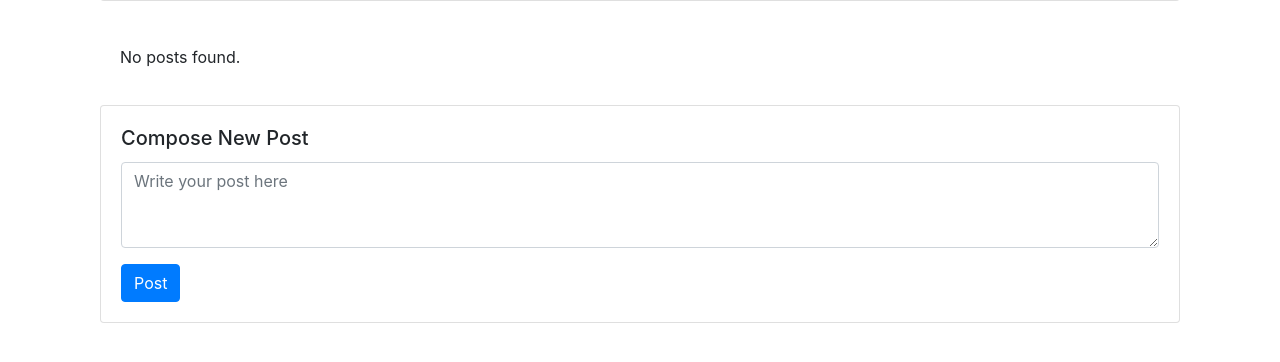
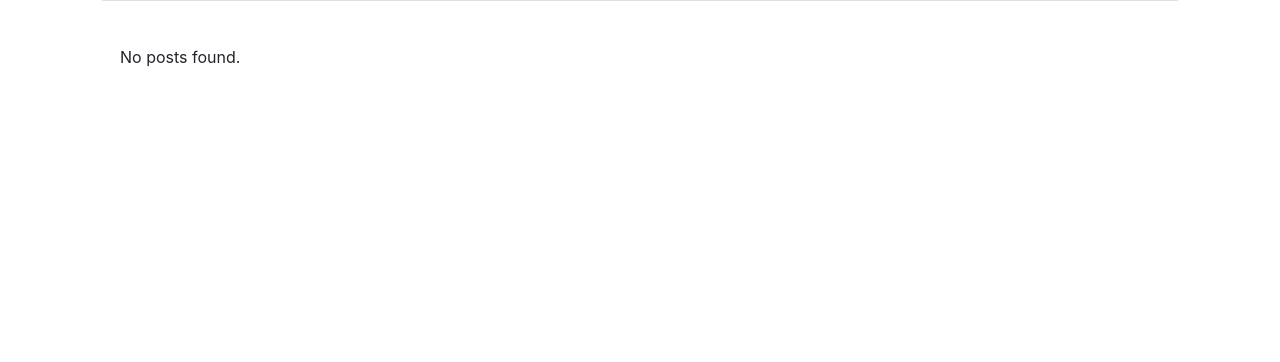
Before and after one commit to joelobros23/activity, a PHP site: page / in a window 1280 px wide. Shown: the part 314-676 px from the top of the page. Run offline with PHP 8.4, Linux system fonts and the light colour scheme; the visitor is signed in with stand-in values (Sample User, id 1); data that the repository does not hold is empty; some libraries are stand-ins or nearby versions.

Commit message:
moving post area

```diff
--- a/frontend/index.php
+++ b/frontend/index.php
@@ -90,18 +90,6 @@ $stmt->close();
 </div>
 
 
-<div class="card mt-3">
-  <div class="card-body">
-    <h5 class="card-title">Compose New Post</h5>
-    <form action="../api/createtweet.php" method="POST">
-      <div class="form-group">
-        <textarea class="form-control" name="content" rows="3" placeholder="Write your post here"></textarea>
-      </div>
-      <button type="submit" class="btn btn-primary">Post</button>
-    </form>
-  </div>
-</div>
-
   </div>
 </div>
 
```
